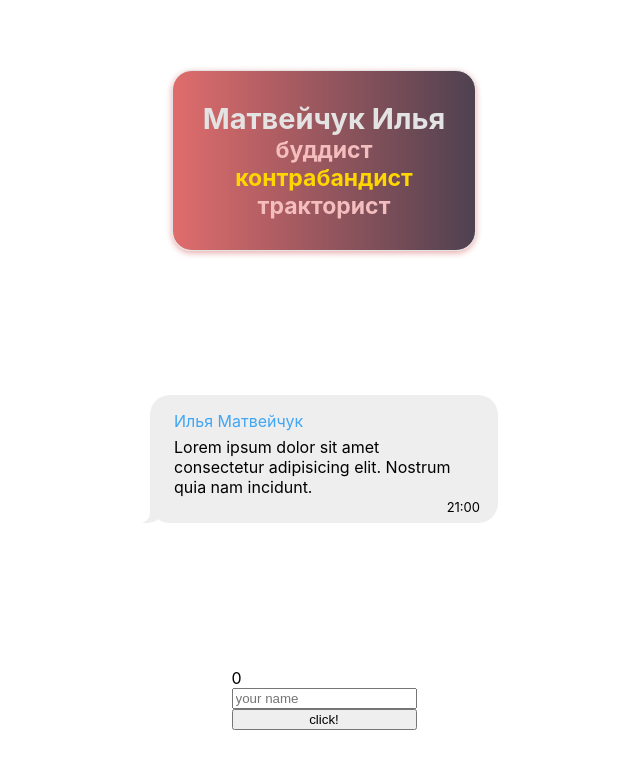
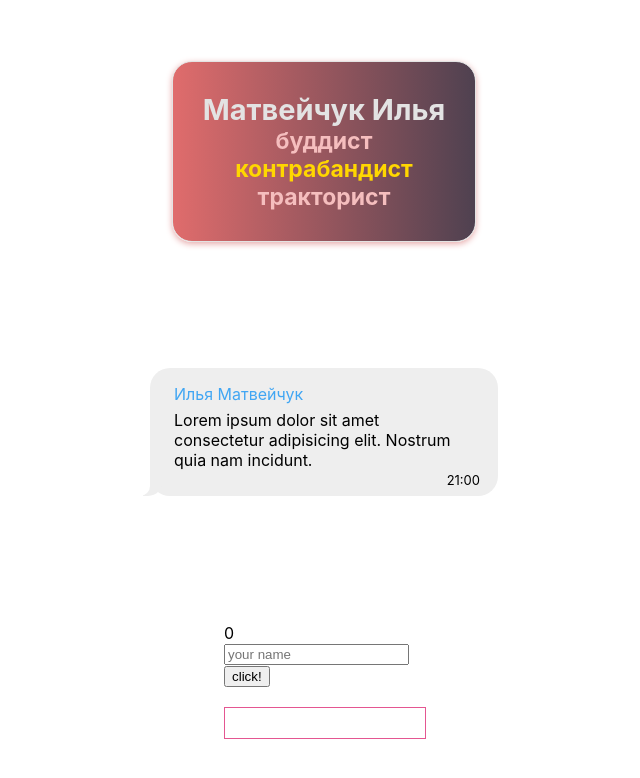
Before and after one commit to IlyaMatv/MessageCloud, a React (Create React App) app: page / in a window 1280 px wide. Shown: the top 778 px of the page, without its empty margins (316-956 px from the left). Built offline with nearby package versions, Linux system fonts and the light colour scheme.

Commit message:
add 4 home work

```diff
--- a/src/components/Login/Login.jsx
+++ b/src/components/Login/Login.jsx
@@ -1,35 +1,49 @@
 import React from 'react'
 import classes from './Login.module.css'
+import LoginButton from './LoginButton/LoginButton'
+import LoginInput from './LoginInput/LoginInput'
+import LoginCount from './LoginCount/LoginCount'
+import LoginUsers from './LoginUsers/LoginUsers'
 
 class Login extends React.Component {
-    constructor(props) {
-        super(props)
-        this.input = React.createRef()
+
+    state = {
+        count: 0,
+        users: [],
+        title: ''
     }
 
-    state = {
-        count: 0
+    onTitleChanged = (e) => {
+        this.setState({
+            title: e.currentTarget.value
+        })
     }
 
-
     onAddName = () => {
-        let name = this.input.current.value
-        this.input.current.value = ''
-        if (name === '') {
+        let newName = this.state.title
+        this.setState({title: ''})
+        let usersName = [...this.state.users, newName]
+        if (newName === '') {
             return alert('enter your name')
         }
         this.setState((state) => {
-            return {count: state.count + 1}
+            return {
+                count: state.count + 1,
+                users: usersName
+            }
         })
-        alert(`Welcome ${name}`)
+        alert(`Welcome ${newName}`)
     }
 
     render = () => {
+
         return (
             <div className={classes.login}>
-                <span>{this.state.count}</span>
-                <input ref={this.input} type="text" placeholder="your name" />
-                <button onClick={this.onAddName}>click!</button>
+                <LoginCount count={this.state.count}/>
+                <LoginInput value={this.state.title} onTitleChanged={this.onTitleChanged} />
+                <LoginButton addName={this.onAddName}/>
+
+                <LoginUsers users={this.state.users}/>
             </div>
         )
 
--- a/src/components/Login/Login.module.css
+++ b/src/components/Login/Login.module.css
@@ -1,3 +1,4 @@
 .login {
     display: grid;
+    width: 200px;
 }
--- /dev/null
+++ b/src/components/Login/LoginButton/LoginButton.jsx
@@ -0,0 +1,12 @@
+import React from 'react'
+
+const LoginButton = (props) => {
+
+    return (
+        <div>
+            <button onClick={props.addName}>click!</button>
+        </div>
+    )
+}
+
+export default LoginButton
--- /dev/null
+++ b/src/components/Login/LoginCount/LoginCount.jsx
@@ -0,0 +1,12 @@
+import React from 'react'
+
+const LoginCount = (props) => {
+
+    return (
+        <div>
+            <span>{props.count}</span>
+        </div>
+    )
+}
+
+export default LoginCount
--- /dev/null
+++ b/src/components/Login/LoginInput/LoginInput.jsx
@@ -0,0 +1,13 @@
+import React from 'react'
+// import classes from './LoginInput.module.css'
+
+const LoginInput = (props) => {
+
+    return (
+        <div>
+            <input value={props.value} onChange={props.onTitleChanged} type="text" placeholder="your name" />
+        </div>
+    )
+}
+
+export default LoginInput
--- /dev/null
+++ b/src/components/Login/LoginUsers/LoginUsers.jsx
@@ -0,0 +1,18 @@
+import React from 'react'
+import classes from './LoginUsers.module.css'
+
+const LoginUsers = (props) => {
+
+    let users = props.users.map(user => {
+        return `${user}; `
+    })
+
+
+    return (
+        <div className={classes.users}>
+            {users}
+        </div>
+    )
+}
+
+export default LoginUsers
--- /dev/null
+++ b/src/components/Login/LoginUsers/LoginUsers.module.css
@@ -0,0 +1,6 @@
+.users {
+    width: 100%;
+    margin-top: 20px;
+    border: 1px solid #e45691;
+    min-height: 30px;
+}
```
Also changed, not shown: src/components/Login/LoginInput/LoginInput.module.css (added).
